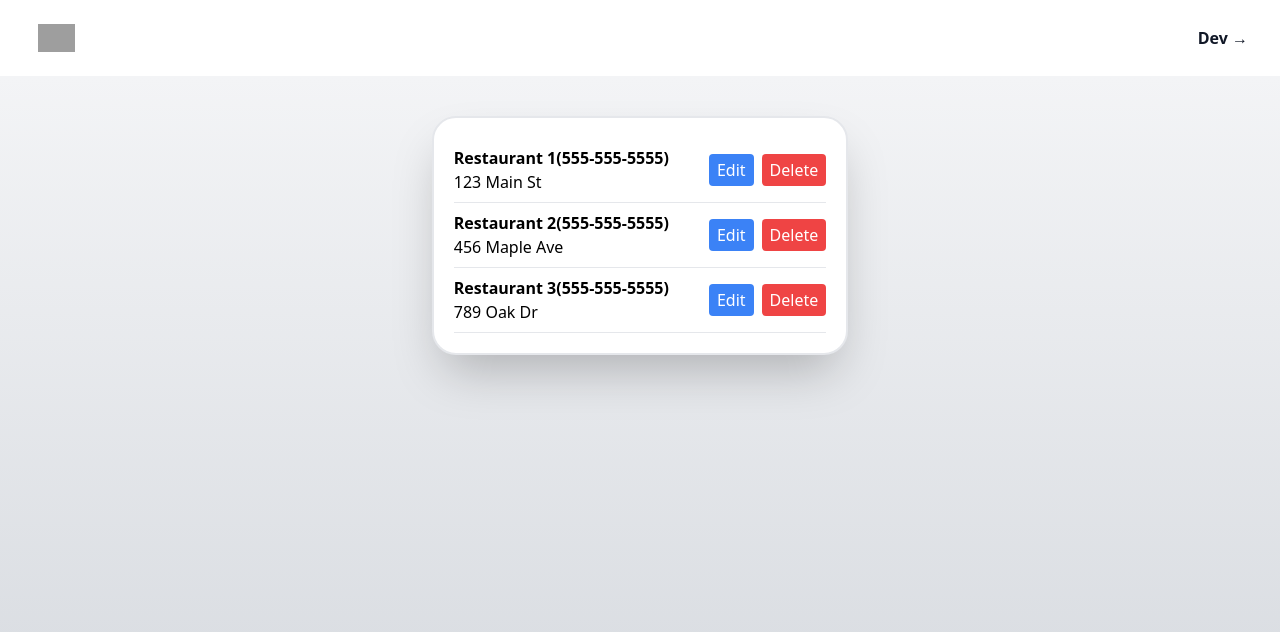
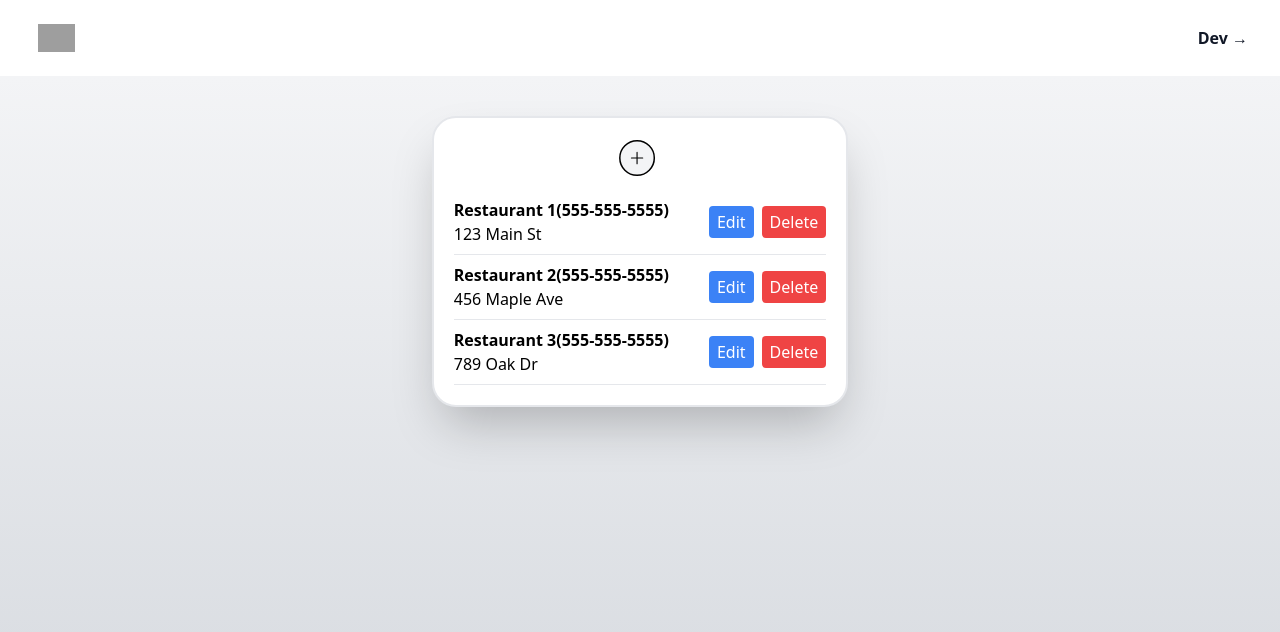
Before and after one commit to restaurant-manager-lk/frontend, a React (Create React App) app: page / in a window 1280 px wide. Shown: the top 632 px of the page. Built offline with nearby package versions, Linux system fonts and the light colour scheme; grey boxes are pictures that could not be loaded.

Commit message:
add button UI

```diff
--- a/src/components/List.tsx
+++ b/src/components/List.tsx
@@ -23,7 +23,29 @@ const List: React.FC = () => {
 
   return (
     <div className="bg-white rounded-3xl shadow-2xl border-2 ">
-      <div className="m-5 overflow-auto ">
+      <div className="flex justify-center mt-4 scale-75">
+        <button
+          type="button"
+          className="text-black border-2 border-black bg-gray-100 hover:bg-blue-500 focus:outline-none focus:ring-blue-300 font-medium rounded-full text-sm p-2.5 text-center inline-flex items-center me-2"
+        >
+          <svg
+            xmlns="http://www.w3.org/2000/svg"
+            fill="none"
+            viewBox="0 0 24 24"
+            strokeWidth={1.5}
+            stroke="currentColor"
+            className="size-6"
+          >
+            <path
+              strokeLinecap="round"
+              strokeLinejoin="round"
+              d="M12 4.5v15m7.5-7.5h-15"
+            />
+          </svg>
+        </button>
+      </div>
+
+      <div className="m-5 mt-2 overflow-auto ">
         {items.length === 0 ? (
           <div className="flex flex-col items-center justify-center">
             <p>No restaurants are registered</p>
```
